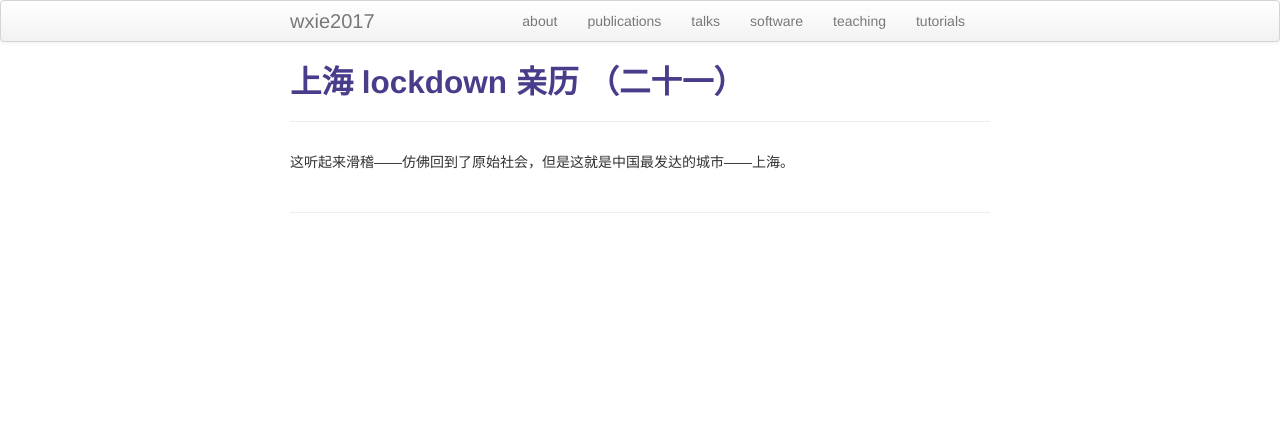
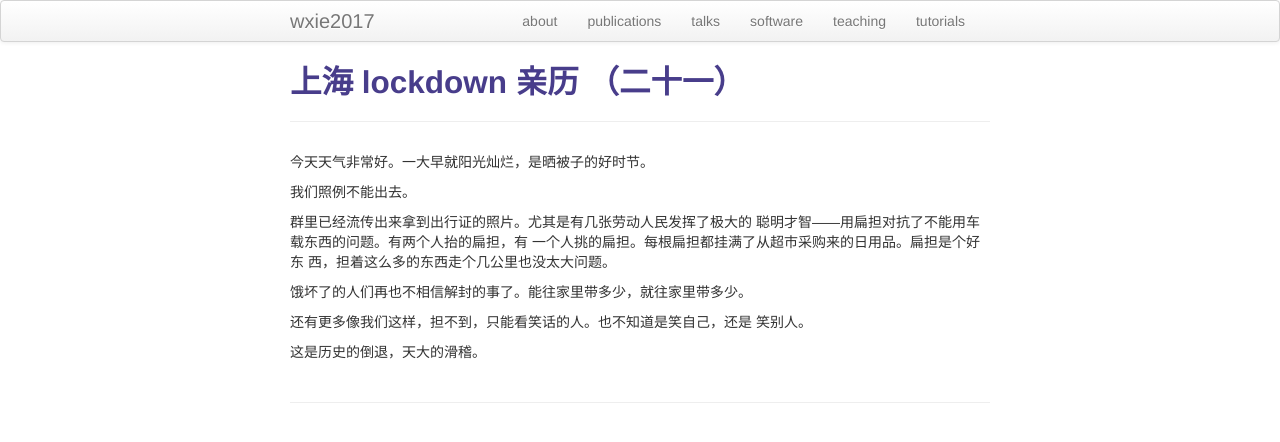
Before and after one commit to wxie2017/wxie2017.github.io, a Jekyll site: the page built from pages/article/上海-lockdown-亲历-21.md, in a window 1280 px wide. Shown: the top 442 px of the page. Built offline with Jekyll 4.4.1, drawn with Linux system fonts in a browser that asks for light colours.

Commit message:
add new article: shanghai lockdown 21

```diff
--- a/pages/article/上海-lockdown-亲历-21.md
+++ b/pages/article/上海-lockdown-亲历-21.md
@@ -5,4 +5,18 @@ description: thought on 2022-05-02
 ---
 
 
-这听起来滑稽——仿佛回到了原始社会，但是这就是中国最发达的城市——上海。
+今天天气非常好。一大早就阳光灿烂，是晒被子的好时节。
+
+我们照例不能出去。
+
+群里已经流传出来拿到出行证的照片。尤其是有几张劳动人民发挥了极大的
+聪明才智——用扁担对抗了不能用车载东西的问题。有两个人抬的扁担，有
+一个人挑的扁担。每根扁担都挂满了从超市采购来的日用品。扁担是个好东
+西，担着这么多的东西走个几公里也没太大问题。
+
+饿坏了的人们再也不相信解封的事了。能往家里带多少，就往家里带多少。
+
+还有更多像我们这样，担不到，只能看笑话的人。也不知道是笑自己，还是
+笑别人。
+
+这是历史的倒退，天大的滑稽。
```
